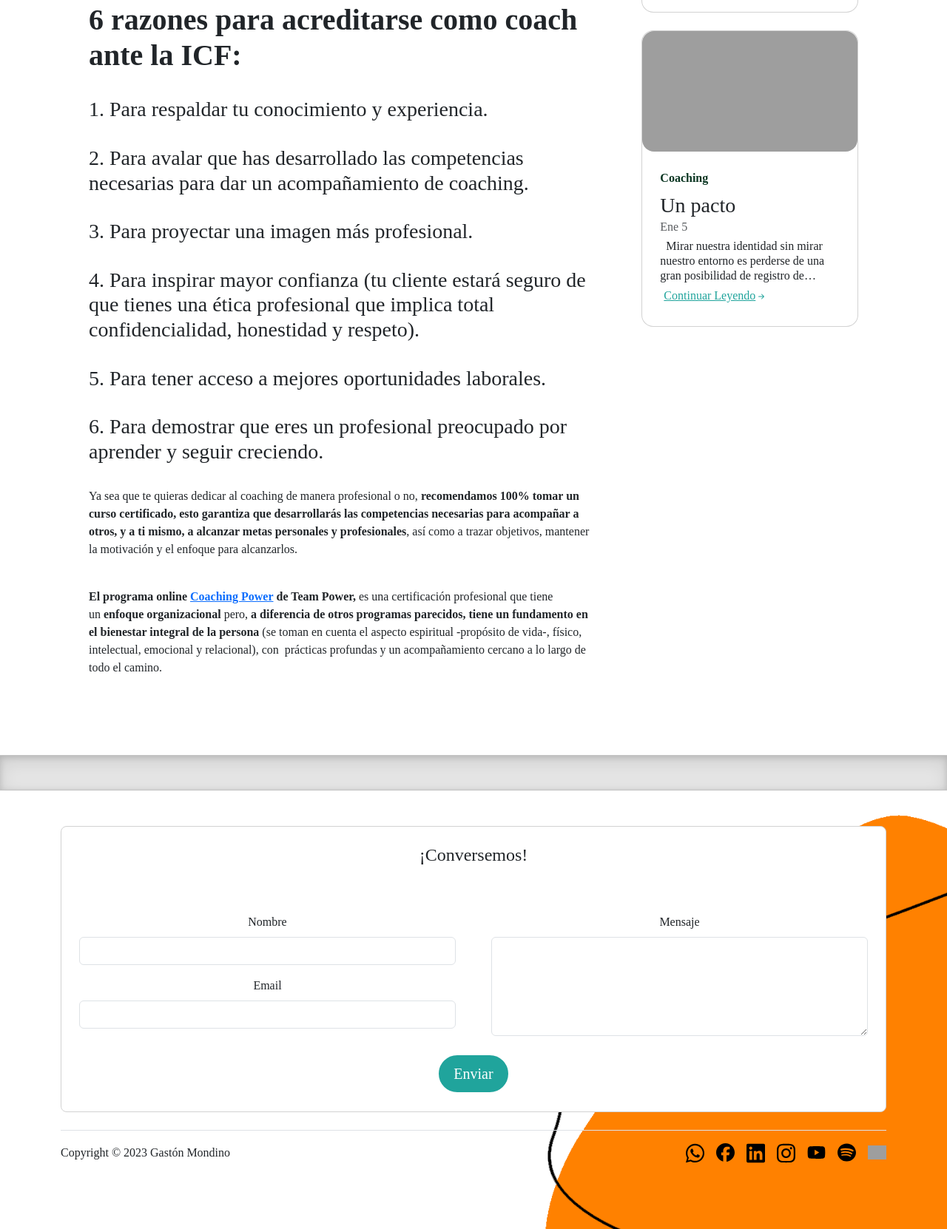
After one commit to naachocaceress/GastonMondino, a PHP site: page /blog2.html in a window 1280 px wide. The commit adds this page. Shown: the part 1609-3271 px from the top of the page at 74% size. Run offline with PHP 8.4, Linux system fonts and the light colour scheme; some libraries are stand-ins or nearby versions; some web fonts are replaced; grey boxes are pictures that could not be loaded.

Commit message:
Version 3.5 - Terminado BlogUnitario

```diff
--- /dev/null
+++ b/blog2.html
@@ -0,0 +1,201 @@
+<!DOCTYPE html>
+<html lang="en">
+
+<head>
+
+    <meta charset="UTF-8">
+    <meta name="viewport" content="width=device-width, initial-scale=1.0">
+    <title>Gastón Mondino - Blog</title>
+    <link rel="icon" type="image/png" href="/img/perfil2.png">
+
+    <link rel="stylesheet" href="../css/styles.css" />
+    <link rel="stylesheet" href="../css/blogUnitarios.css" />
+    <link rel="stylesheet" href="../css/estilos.css">
+
+    <script src="https://code.jquery.com/jquery-3.5.1.min.js"></script>
+    <script>
+        $(function () {
+            $("header").load("header.html");
+            $("footer").load("footer.html");
+        });
+    </script>
+
+    <link rel="stylesheet" href="../css/wapp.css" />
+    <link rel="stylesheet" href="https://cdn.jsdelivr.net/npm/bootstrap-icons@1.11.1/font/bootstrap-icons.css">
+    <script src="https://unpkg.com/@popperjs/core@2"></script>
+
+    <link rel="preconnect" href="https://fonts.googleapis.com">
+    <link rel="preconnect" href="https://fonts.gstatic.com" crossorigin>
+    <link href="https://fonts.googleapis.com/css2?family=Lilita+One&display=swap" rel="stylesheet">
+
+</head>
+
+<body>
+
+    <header></header>
+
+    <link rel="stylesheet" href="https://maxcdn.bootstrapcdn.com/font-awesome/4.5.0/css/font-awesome.min.css">
+    <a href="https://api.whatsapp.com/message/32ES7KUOOJEDE1?autoload=1&app_absent=0" class="float" target="_blank"
+        data-bs-toggle="tooltip" data-bs-placement="left" data-bs-custom-class="custom-tooltip"
+        data-bs-title="¿Necesitas ayuda?">
+        <i class="fa fa-whatsapp my-float"></i>
+    </a>
+
+    <div class="container contenidoTotal">
+        <br><br><br>
+
+        <div class="text-center contPrincipal">
+            <h1 class="tituloPrincipal">4 funciones que todo móvil Xiaomi debe tener activadas en 2024</h1>
+            <p class="horarioPrincipal">por <a class="linkAInsta"
+                    href="https://www.instagram.com/gaston_tucoach/">Gastón Mondino</a> - <span
+                    class="horayfecha">20/01/2024 22:25</span></p>
+            <img class="imagenPrincipal" src="/img/imgSinCopy/blog3.jpg">
+        </div>
+
+        <br><br>
+
+        <div class="row">
+
+            <div class="col-md-8 cuerpoBlog">
+                <p>Como sabes, en el mercado&nbsp;<strong>hay una enorme oferta de cursos que prometen certificarte como
+                        coach&nbsp;</strong>pero que, en realidad, no lo hacen con la seriedad ni la profundidad que se
+                    requiere
+                    para ser un verdadero profesional.</p>
+
+                <p><strong>La certificación en coaching implica una serie de aprendizajes, experiencias y prácticas que
+                        no
+                        pueden desarrollarse en un par de meses.&nbsp;</strong></p>
+                <div class="wp-block-spacer" aria-hidden="true">&nbsp;</div>
+                <p><strong>El problema es que algunos egresados de esos cursos llegan a creer que están capacitados para
+                        dar
+                        servicio de coaching&nbsp;</strong>a clientes u organizaciones que finalmente no logran los
+                    objetivos
+                    esperados o que terminan recibiendo un proceso de consultoría. Por supuesto que esto va en
+                    detrimento de
+                    todo el gremio.</p>
+                <div class="wp-block-spacer" aria-hidden="true">&nbsp;</div>
+                <p>Aunque en México y otros países latinoamericanos, aún no exista una regulación oficial para
+                    desempeñarse
+                    como
+                    coach,&nbsp;<strong>existen organismos internacionales como la International Coaching Federation
+                        (ICF),
+                        que
+                        otorgan una credencial a los coaches que cumplen con ciertos estándares profesionales.</strong>
+                </p>
+                <p>&nbsp;</p>
+                <p>&nbsp;</p>
+                <h1><strong>6 razones para acreditarse como coach ante la ICF:</strong></h1>
+                <div class="wp-block-spacer" aria-hidden="true">&nbsp;</div>
+                <h3>1. Para respaldar tu conocimiento y experiencia.</h3>
+                <div class="wp-block-spacer" aria-hidden="true">&nbsp;</div>
+                <h3>2. Para avalar que has desarrollado las competencias necesarias para dar un acompañamiento de
+                    coaching.
+                </h3>
+                <div class="wp-block-spacer" aria-hidden="true">&nbsp;</div>
+                <h3>3. Para proyectar una imagen más profesional.</h3>
+                <div class="wp-block-spacer" aria-hidden="true">&nbsp;</div>
+                <h3>4. Para inspirar mayor confianza (tu cliente estará seguro de que tienes una ética profesional que
+                    implica
+                    total confidencialidad, honestidad y respeto).</h3>
+                <div class="wp-block-spacer" aria-hidden="true">&nbsp;</div>
+                <h3>5. Para tener acceso a mejores oportunidades laborales.</h3>
+                <div class="wp-block-spacer" aria-hidden="true">&nbsp;</div>
+                <h3>6. Para demostrar que eres un profesional preocupado por aprender y seguir creciendo.&nbsp;</h3>
+                <div class="wp-block-spacer" aria-hidden="true">&nbsp;</div>
+                <p>Ya sea que te quieras dedicar al coaching de manera profesional o no,&nbsp;<strong>recomendamos 100%
+                        tomar un
+                        curso certificado, esto garantiza que desarrollarás las competencias necesarias para acompañar a
+                        otros,
+                        y a ti mismo, a alcanzar metas personales y profesionales</strong>, así como a trazar objetivos,
+                    mantener la motivación y el enfoque para alcanzarlos.&nbsp;</p>
+                <div class="wp-block-spacer" aria-hidden="true">&nbsp;</div>
+                <p><strong>El programa online&nbsp;</strong><a href="https://www.team-power.com.mx/coaching-power/"
+                        target="_blank" rel="noreferrer noopener"><strong>Coaching Power</strong></a><strong>&nbsp;de
+                        Team
+                        Power,&nbsp;</strong>es una certificación profesional que tiene un&nbsp;<strong>enfoque
+                        organizacional&nbsp;</strong>pero,&nbsp;<strong>a diferencia de otros programas parecidos, tiene
+                        un
+                        fundamento en el bienestar integral de la persona&nbsp;</strong>(se toman en cuenta el aspecto
+                    espiritual -propósito de vida-, físico, intelectual, emocional y relacional), con&nbsp; prácticas
+                    profundas
+                    y un acompañamiento cercano a lo largo de todo el camino.</p>
+                <p>&nbsp;</p>
+
+            </div>
+
+            <div class="col-md-4 otrosBlog sticky-top">
+
+                <div class="row">
+
+                    <h3 class="mb-4 border-bottom">Otras publicaciones</h3>
+
+                    <div class="col-md-12 " data-aos="fade-right">
+                        <div class="card mx-auto rounded-4 cardSombra" style="max-width: 24rem;">
+                            <div class="ratio ratio-16x9">
+                                <a href="https://www.youtube.com/watch?v=PwCg2CPKQ2c"><img
+                                        src="/img/imgSinCopy/blog2.jpg" class="rounded-4 imagenImg"></a>
+                            </div>
+                            <div class="tarjetaTexto col p-4 d-flex flex-column position-static">
+                                <strong class="d-inline-block mb-2 text-success-emphasis">Interes</strong>
+                                <h3 class="tituloH mb-0">Comunicacion efectiva</h3>
+                                <div class="mb-1 text-body-secondary">Ene 3</div>
+                                <p class="textoP mb-auto">
+                                    &nbsp; Es muy común hoy en día estar atravesado por múltiples distracciones,
+                                    infinidad de
+                                    obstáculos e innumerables inconvenientes que nos permitan entregarnos de lleno a la
+                                    conversación con alguien
+                                </p>
+                                <a href="#" class="linkAPagina">Continuar Leyendo</a>
+                            </div>
+                        </div>
+                    </div>
+
+                    <div class="col-md-12" data-aos="fade-right"> <br>
+                        <div class="card mx-auto rounded-4 cardSombra" style="max-width: 24rem;">
+                            <div class="ratio ratio-16x9">
+                                <a href="https://www.youtube.com/watch?v=PwCg2CPKQ2c"><img src="/img/imgSinCopy/blog1.jpg"
+                                        class="rounded-4 imagenImg"></a>
+                            </div>
+                            <div class="tarjetaTexto col p-4 d-flex flex-column position-static">
+                                <strong class="d-inline-block mb-2 text-success-emphasis">Coaching</strong>
+                                <h3 class="tituloH mb-0">Un pacto
+                                </h3>
+                                <div class="mb-1 text-body-secondary">Ene 5</div>
+                                <p class="textoP mb-auto">
+                                    &nbsp; Mirar nuestra identidad sin mirar nuestro entorno es perderse de una gran posibilidad
+                                    de registro de porque hacemos lo que hacemos, decimos lo que decimos y sentimos lo que
+                                    sentimos.
+                                </p>
+                                <a href="#" class="linkAPagina">Continuar Leyendo</a>
+                            </div>
+                        </div>
+                    </div>
+
+                </div>
+
+            </div>
+
+        </div>
+
+    </div>
+
+    <!--<?php include('php/mostrar_blogs.php'); ?>-->
+
+
+    <div class="b-example-divider"></div>
+
+
+    <footer></footer>
+
+    <script src="../js/blogUnitarios.js"></script>
+
+    <script src="https://cdn.jsdelivr.net/npm/bootstrap@5.3.2/dist/js/bootstrap.bundle.min.js"
+        integrity="sha384-C6RzsynM9kWDrMNeT87bh95OGNyZPhcTNXj1NW7RuBCsyN/o0jlpcV8Qyq46cDfL"
+        crossorigin="anonymous"></script>
+
+    <script src="../js/script.js"></script>
+
+
+</body>
+
+</html>
--- a/blogEditor/index.html
+++ b/blogEditor/index.html
@@ -34,7 +34,7 @@
 
     <header></header>
 
-    <form id="formulario" class="formulario">
+    <form id="formulario" class="formulario" enctype="multipart/form-data">
 
         <br>
         <h1 class="text-center border-bottom">Editor de blogs</h1>
@@ -44,7 +44,7 @@
                 <div class="col-md-8">
                     <div class="form-group">
                         <label for="titulo">• Título:</label>
-                        <input type="text" class="form-control" id="titulo" placeholder="Ingrese el título" required>
+                        <input type="text" class="form-control" id="titulo" placeholder="Ingrese el título">
                     </div> <br>
                     <div class="form-group">
                         <label for="imagen">• Imagen principal:</label><br>
--- /dev/null
+++ b/css/blogUnitarios.css
@@ -0,0 +1,45 @@
+.contenidoTotal{
+    padding: 50px;
+
+}
+
+.contPrincipal {
+    text-align: center;
+}
+
+.tituloPrincipal {
+    text-align: left;
+    font-size: 3.5em;
+    /* Tamaño relativo al tamaño de fuente del navegador */
+    font-weight: bold;
+}
+
+@media screen and (max-width: 600px) {
+    .tituloPrincipal {
+        font-size: 9vw;
+        /* Tamaño relativo al ancho de la pantalla para dispositivos móviles */
+    }
+}
+
+.linkAInsta {
+    color: #20a49c;
+}
+
+.horarioPrincipal {
+    text-align: left;
+}
+
+.imagenPrincipal {
+    align-items: center;
+    justify-content: center;
+    width: 100%;
+    border-radius: 10px;
+}
+
+.cuerpoBlog{
+    font-weight: justify;
+}
+
+.otrosBlog{
+    padding-left: 50px;
+}
```
Also changed, not shown: blogEditor/js/blogRedaccion.js (+20 -5 lines), blogEditor/php/guardar_contenido.php (+4 -3 lines), blogUnitarios.php (deleted, +0 -15 lines), php/mostrar_blogs.php (+5 -1 lines), js/blogUnitarios.js (added), js/script.js (line endings or trailing spaces).
